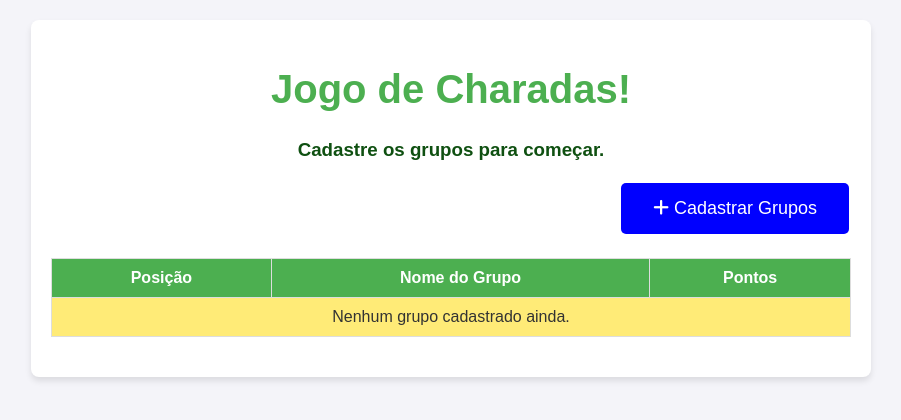
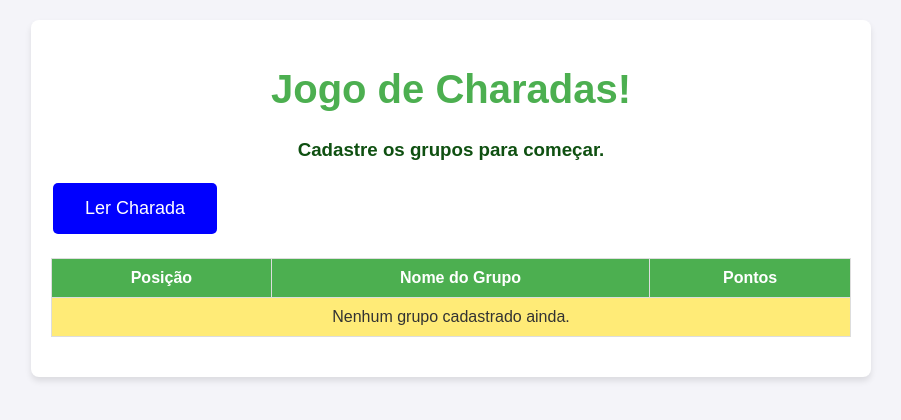
Before and after one commit to karython/Jogo_charadas, a Flask app: template templates/home.html in a window 1280 px wide. Shown: the top 420 px of the page, without its empty margins (189-1090 px from the left). Run offline with Flask 3, Linux system fonts and the light colour scheme; the template is opened without the code that fills it, so the values that code supplies are empty.

Commit message:
atualizacao de home e charadas com sessao

```diff
--- a/app.py
+++ b/app.py
@@ -1,8 +1,9 @@
-from flask import Flask, request, render_template, redirect, url_for, jsonify
+from flask import Flask, session, request, render_template, redirect, url_for, jsonify
 import qrcode
 import os
 
 app = Flask(__name__)
+app.secret_key = 'charadas_senai'
 
 # Listas de grupos e charadas
 grupos = []
@@ -30,19 +31,54 @@ def ranking():
     return render_template('ranking.html', grupos=ordenados)
 
 @app.route('/')
+def index():
+    # Verifica se o grupo já está registrado na sessão
+    grupo_id = session.get('grupo_id')
+
+    if grupo_id:
+        # Redireciona para a página inicial (home) se o grupo já estiver cadastrado
+        return redirect(url_for('home'))
+
+    # Caso contrário, redireciona para a página de cadastro do grupo
+    return redirect(url_for('cadastrar_grupo'))
+
+@app.route('/home')
 def home():
+
+    grupo_id = session.get('grupo_id')
+    if not grupo_id:
+        return redirect(url_for('cadastrar_grupo'))
+
+    grupo = next((g for g in grupos if g['id'] == int(grupo_id)), None)
+    if not grupo:
+        return 'Grupo não encontrado!', 404
     ordenados = sorted(grupos, key=lambda x: x['pontos'], reverse=True)
     return render_template('home.html', grupos=ordenados)
 
-@app.route('/cadastrar_grupo.html', methods=['GET', 'POST'])
+@app.route('/login', methods=['POST'])
+def login():
+    grupo_id = request.form.get('grupo_id')
+    session['grupo_id'] = grupo_id
+    return redirect(url_for('home'))
+
+@app.route('/cadastrar_grupo', methods=['GET', 'POST'])
 def cadastrar_grupo():
     if request.method == 'POST':
         nome_grupo = request.form.get('nome_grupo')
-        if nome_grupo:
-            novo_grupo = {'id': len(grupos) + 1, 'nome': nome_grupo, 'pontos': 0}
-            grupos.append(novo_grupo)
+        if not nome_grupo:
+            return render_template('cadastrar_grupo.html', erro='O nome do grupo é obrigatório!')
 
-            return redirect(url_for('home'))
+        # Criar um ID único para o grupo
+        novo_grupo_id = len(grupos) + 1
+        novo_grupo = {'id': novo_grupo_id, 'nome': nome_grupo, 'pontos': 0}
+        grupos.append(novo_grupo)
+
+        # Armazenar o grupo na sessão
+        session['grupo_id'] = novo_grupo_id
+        session['grupo_nome'] = nome_grupo
+
+        return redirect(url_for('home'))
+
     return render_template('cadastrar_grupo.html')
 
 @app.route('/charada/<int:id>', methods=['GET', 'POST'])
@@ -51,22 +87,23 @@ def charada(id):
     if not charada_info:
         return 'Charada não encontrada.', 404
 
+    grupo_id = session.get('grupo_id')
+    if not grupo_id:
+        return 'Grupo não identificado! Faça login novamente.', 403
+
+    grupo = next((g for g in grupos if g['id'] == int(grupo_id)), None)
+    if not grupo:
+        return 'Grupo não encontrado.', 404
+
     if request.method == 'POST':
         resposta = request.form.get('resposta', '').lower()
-        grupo_id = int(request.form.get('grupo_id'))
-        grupo = next((g for g in grupos if g['id'] == grupo_id), None)
-
-        if not grupo:
-            return 'Grupo não encontrado.', 404
-
         if resposta == charada_info['resposta'].lower():
             grupo['pontos'] += charada_info['avanco']
             return redirect(url_for('home'))
         else:
-            return render_template('charada.html', charada=charada_info, erro='Resposta incorreta! Tente novamente.', grupos=grupos)
+            return render_template('charada.html', charada=charada_info, erro='Resposta incorreta! Tente novamente.', grupo=grupo, id=id)
 
-    return render_template('charada.html', charada=charada_info, grupos=grupos)
-
+    return render_template('charada.html', charada=charada_info, grupo=grupo, id=id)
 
 if __name__ == '__main__':
 
--- a/templates/charada.html
+++ b/templates/charada.html
@@ -13,9 +13,8 @@
 
     <p>{{ charada.texto }}</p>
 
-    <form action="{{ url_for('charada', id=charada.id) }}" method="POST">
+    <form action="{{ url_for('charada', id=id) }}" method="POST">
         <input type="text" name="resposta" placeholder="Digite sua resposta" required>
-        <input type="hidden" name="grupo_id" value="{{ grupo.id }}">
         <button type="submit">Enviar Resposta</button>
     </form>
 
--- a/templates/home.html
+++ b/templates/home.html
@@ -16,9 +16,55 @@
     <div class="container">
         <h1>Jogo de Charadas!</h1>
         <p><h3>Cadastre os grupos para começar.</h3></p>
+        <!--
         <div class="cont">
             <a class="button" href="{{ url_for('cadastrar_grupo') }}"><i class="fas fa-plus"></i> Cadastrar Grupos</a>
         </div>
+        -->
+
+
+        <button class="button" id="ler-charada">Ler Charada</button>
+
+        <video id="video" autoplay style="display: none; width: 100%;"></video>
+        <canvas id="canvas" style="display: none;"></canvas>
+
+        <script>
+            const button = document.getElementById('ler-charada');
+            const video = document.getElementById('video');
+            const canvas = document.getElementById('canvas');
+
+            button.addEventListener('click', () => {
+                navigator.mediaDevices.getUserMedia({ video: { facingMode: 'environment' } })
+                    .then(stream => {
+                        video.srcObject = stream;
+                        video.setAttribute("playsinline", true); // Importante para dispositivos móveis
+                        video.style.display = 'block';
+                        video.play();
+                        scan();
+                    })
+                    .catch(err => {
+                        console.error("Erro ao acessar a câmera:", err);
+                        alert("Não foi possível acessar a câmera.");
+                    });
+            });
+
+            function scan() {
+                const ctx = canvas.getContext("2d");
+                canvas.width = video.videoWidth;
+                canvas.height = video.videoHeight;
+
+                ctx.drawImage(video, 0, 0, canvas.width, canvas.height);
+                const imageData = ctx.getImageData(0, 0, canvas.width, canvas.height);
+                const code = jsQR(imageData.data, imageData.width, imageData.height);
+
+                if (code) {
+                    alert(`Charada detectada: ${code.data}`);
+                    window.location.href = `/charada/${code.data}`;
+                } else {
+                    requestAnimationFrame(scan);
+                }
+            }
+        </script>
 
             <!-- Tabela de ranking -->
             <table>
```
Also changed, not shown: README.md.
